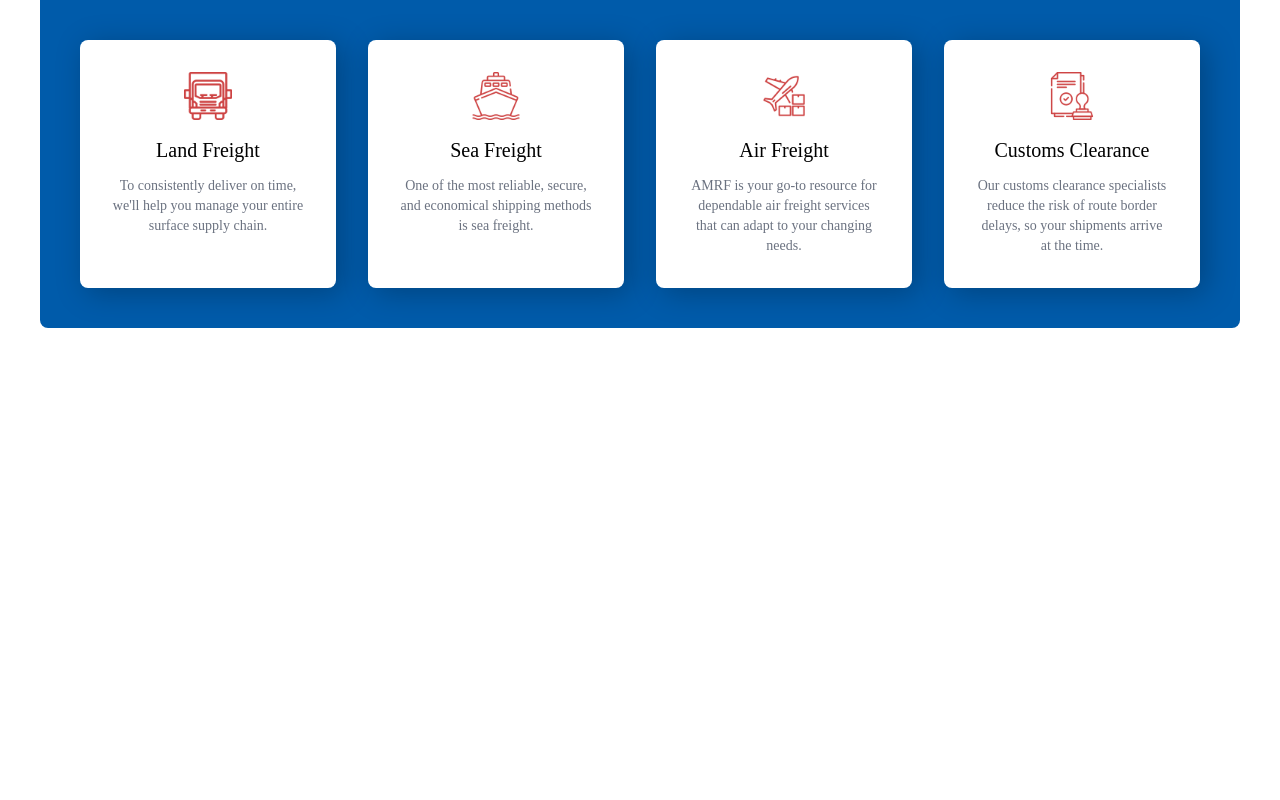
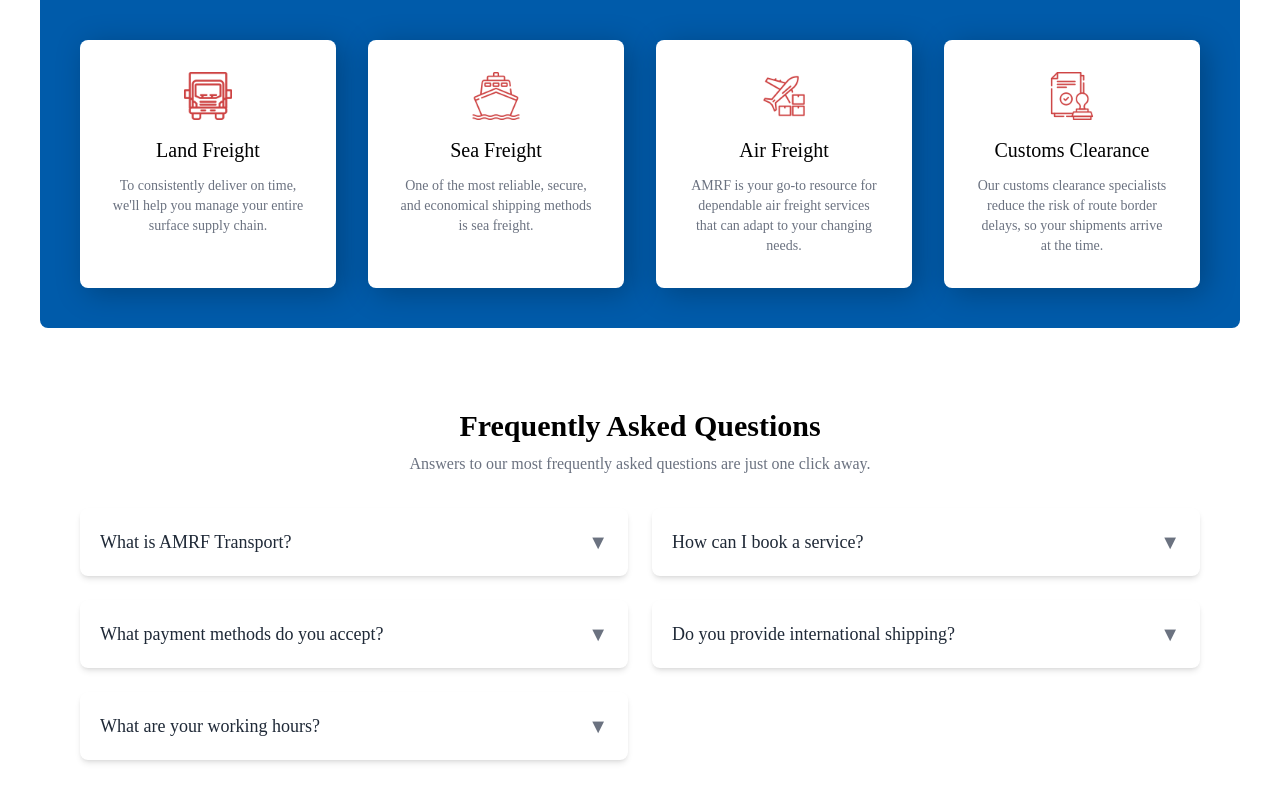
Before and after one commit to safu-van/AMRF-TRANSPORT, a React (Vite) app: page / in a window 1280 px wide. Shown: the part 1448-2248 px from the top of the page. Before the commit the page ends 1816 px from the top, so only its background shows below. Built offline with nearby package versions, Linux system fonts and the light colour scheme; a web font is replaced by a local one.

Commit message:
FAQ completed

```diff
--- a/src/App.jsx
+++ b/src/App.jsx
@@ -3,6 +3,7 @@ import Header from "./components/Header";
 import Banner from "./components/Banner";
 import About from "./components/About";
 import Services from "./components/Services";
+import FAQ from "./components/FAQ";
 
 const App = () => {
   return (
@@ -11,6 +12,7 @@ const App = () => {
       <Banner />
       <About />
       <Services />
+      <FAQ />
     </>
   );
 };
--- a/src/components/About.jsx
+++ b/src/components/About.jsx
@@ -37,7 +37,7 @@ const About = () => {
             <span className="text-base">About Us</span>
           </div>
 
-          <h1 className="text-2xl md:text-3xl text-center md:text-start font-bold text-[#005BAA]">
+          <h1 className="text-2xl md:text-3xl text-center md:text-start font-semibold text-[#005BAA]">
             Delivering Excellence in Global Freight Solutions
           </h1>
 
--- a/src/components/Banner.jsx
+++ b/src/components/Banner.jsx
@@ -3,7 +3,6 @@ import React from "react";
 const Banner = () => {
   return (
     <div className="relative h-[38rem] md:h-[40rem]">
-      {/* Video as background */}
       <video
         autoPlay
         loop
@@ -14,13 +13,11 @@ const Banner = () => {
         Your browser does not support the video tag.
       </video>
 
-      {/* Full overlay with gradient */}
       <div className="absolute inset-0 bg-black/50"></div>
 
-      {/* Text content */}
       <div className="relative z-10 flex flex-col justify-end md:justify-center items-start h-full px-5 md:px-20 py-20 font-ubuntu">
-        <h1 className="text-4xl font-bold text-white mb-4">
-          Welcome to <br className="flex md:hidden" />{" "}
+        <h1 className="text-4xl font-semibold text-white mb-4">
+          Welcome to <br className="flex md:hidden" />
           <span className="text-[#CD4242]">AMRF Transport</span>
         </h1>
         <p className="text-sm md:text-lg text-white mb-4 max-w-md">
--- /dev/null
+++ b/src/components/FAQ.jsx
@@ -0,0 +1,57 @@
+import React, { useState } from "react";
+import { questions } from "../data/faqQuestions";
+
+const FAQ = () => {
+  const [openQuestion, setOpenQuestion] = useState(null);
+
+  const toggleQuestion = (id) => {
+    setOpenQuestion(openQuestion === id ? null : id);
+  };
+
+  return (
+    <div className="w-full px-5 md:px-20 py-10 font-ubuntu">
+      <div className="w-full">
+        <div className="flex flex-col items-center justify-center w-full space-y-2 mb-8">
+          <h1 className="text-2xl md:text-3xl font-semibold text-center">
+            Frequently Asked Questions
+          </h1>
+          <span className="text-sm md:text-base text-gray-500 text-center">
+            Answers to our most frequently asked questions are just one click
+            away.
+          </span>
+        </div>
+
+        <div className="grid grid-cols-1 md:grid-cols-2 gap-6">
+          {questions.map((item) => (
+            <div
+              key={item.id}
+              className="bg-white rounded-lg shadow-md p-5 cursor-pointer hover:shadow-xl transition-shadow duration-300"
+              onClick={() => toggleQuestion(item.id)}
+            >
+              <div className="flex justify-between items-center">
+                <h2 className="text-lg font-medium text-gray-800">
+                  {item.question}
+                </h2>
+                <span
+                  className={`text-xl font-bold text-gray-500 transition-transform duration-300 ${
+                    openQuestion === item.id ? "rotate-180" : ""
+                  }`}
+                >
+                  &#9660;
+                </span>
+              </div>
+
+              {openQuestion === item.id && (
+                <p className="mt-3 text-gray-600 text-sm md:text-base">
+                  {item.answer}
+                </p>
+              )}
+            </div>
+          ))}
+        </div>
+      </div>
+    </div>
+  );
+};
+
+export default FAQ;
--- a/src/components/Services.jsx
+++ b/src/components/Services.jsx
@@ -5,11 +5,15 @@ const Services = () => {
     <div className="w-full px-5 md:px-10 mb-10 text-white font-ubuntu">
       <div className="w-full bg-[#005BAA] rounded-lg">
         <div className="h-1/3 flex justify-center items-center py-14">
-          <span className="text-3xl font-bold">Our Services</span>
+          <span className="text-3xl font-semibold">Our Services</span>
         </div>
         <div className="flex flex-wrap justify-center gap-8 px-5 pb-10">
           <div className="w-full sm:w-[16rem] lg:w-64 p-6 md:p-8 rounded-lg shadow-custom space-y-3 bg-white text-black transition-transform transform hover:scale-105 hover:shadow-lg hover:bg-[#f0f9ff]">
-            <img src="/truck.png" className="h-12 mx-auto mb-4" alt="Land Freight" />
+            <img
+              src="/truck.png"
+              className="h-12 mx-auto mb-4"
+              alt="Land Freight"
+            />
             <h1 className="text-lg md:text-xl text-center">Land Freight</h1>
             <p className="text-sm text-gray-500 text-center">
               To consistently deliver on time, we'll help you manage your entire
@@ -17,7 +21,11 @@ const Services = () => {
             </p>
           </div>
           <div className="w-full sm:w-[16rem] lg:w-64 p-6 md:p-8 rounded-lg shadow-custom space-y-3 bg-white text-black transition-transform transform hover:scale-105 hover:shadow-lg hover:bg-[#f0f9ff]">
-            <img src="/ship.png" className="h-12 mx-auto mb-4" alt="Sea Freight" />
+            <img
+              src="/ship.png"
+              className="h-12 mx-auto mb-4"
+              alt="Sea Freight"
+            />
             <h1 className="text-lg md:text-xl text-center">Sea Freight</h1>
             <p className="text-sm text-gray-500 text-center">
               One of the most reliable, secure, and economical shipping methods
@@ -25,7 +33,11 @@ const Services = () => {
             </p>
           </div>
           <div className="w-full sm:w-[16rem] lg:w-64 p-6 md:p-8 rounded-lg shadow-custom space-y-3 bg-white text-black transition-transform transform hover:scale-105 hover:shadow-lg hover:bg-[#f0f9ff]">
-            <img src="/flight.png" className="h-12 mx-auto mb-4" alt="Air Freight" />
+            <img
+              src="/flight.png"
+              className="h-12 mx-auto mb-4"
+              alt="Air Freight"
+            />
             <h1 className="text-lg md:text-xl text-center">Air Freight</h1>
             <p className="text-sm text-gray-500 text-center">
               AMRF is your go-to resource for dependable air freight services
--- /dev/null
+++ b/src/data/faqQuestions.js
@@ -0,0 +1,32 @@
+// Questions and Answers.
+
+export const questions = [
+  {
+    id: 1,
+    question: "What is AMRF Transport?",
+    answer:
+      "AMRF Transport is a reliable and professional transport service provider.",
+  },
+  {
+    id: 2,
+    question: "How can I book a service?",
+    answer:
+      "You can book a service by contacting us through our website or directly.",
+  },
+  {
+    id: 3,
+    question: "What payment methods do you accept?",
+    answer:
+      "We accept all major credit cards, bank transfers, and online payment platforms.",
+  },
+  {
+    id: 4,
+    question: "Do you provide international shipping?",
+    answer: "Yes, we offer both domestic and international shipping services.",
+  },
+  {
+    id: 5,
+    question: "What are your working hours?",
+    answer: "Our services are available 24/7 for your convenience.",
+  },
+];
```
Also changed, not shown: src/components/Header.jsx (+0 -7 lines), public/contact.jpg (added).
